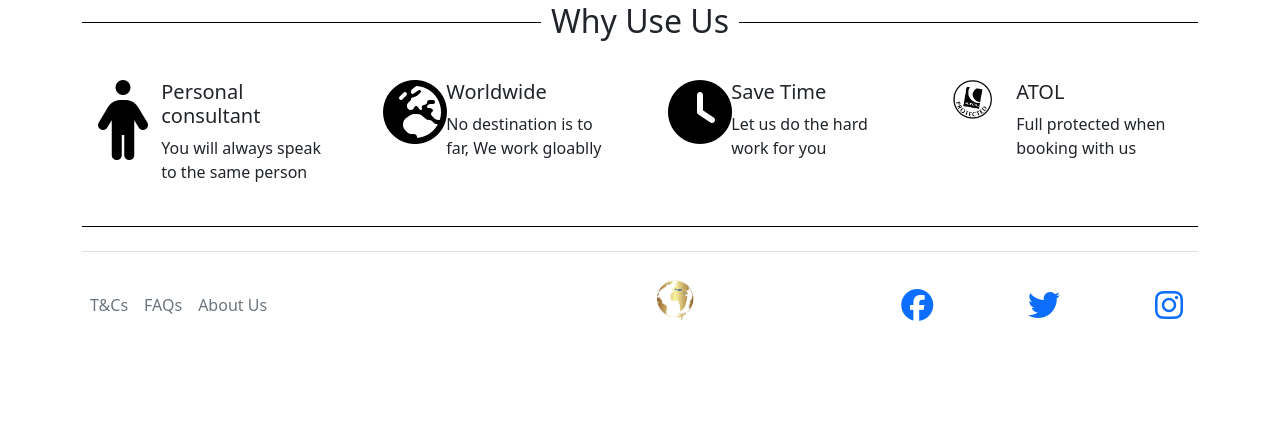
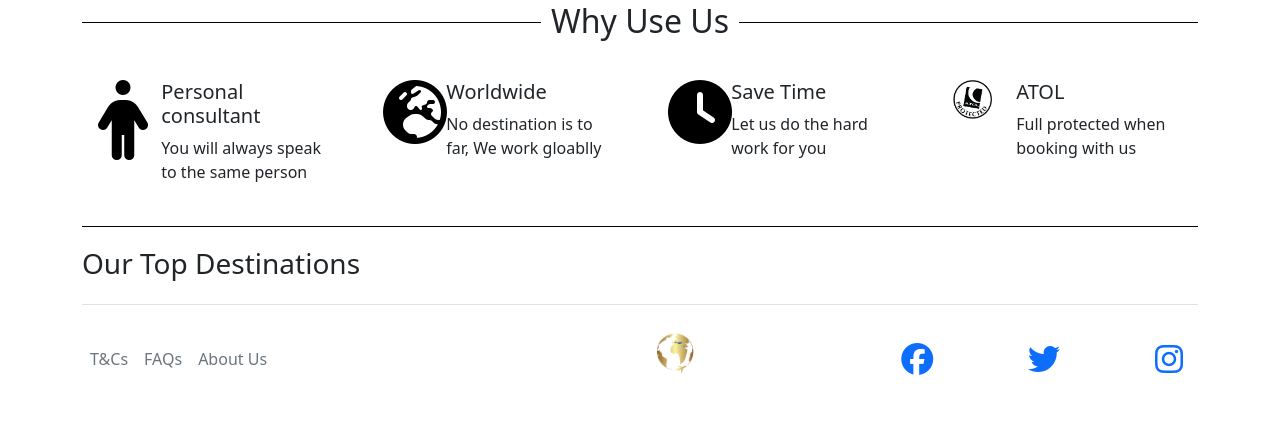
Before and after one commit to georgeehall/YourTravelCompanion, a PHP site: page /Index.php in a window 1280 px wide. Shown: the part 799-1235 px from the top of the page. Before the commit the page ends 1120 px from the top, so only its background shows below. Run offline with PHP 8.4, Linux system fonts and the light colour scheme; some libraries are stand-ins or nearby versions; grey boxes are pictures that could not be loaded.

Commit message:
Continuing with layout

```diff
--- a/Index.php
+++ b/Index.php
@@ -359,6 +359,7 @@
             </div><!-- Col 3 End -->
         </div><!-- Row End -->
         <h2></h2>
+        <h3>Our Top Destinations</h3>
         <!-- Footer Start -->
         <footer class="d-flex flex-wrap justify-content-between align-items-center py-3 my-4 border-top"
             style="position: relative; z-index: 1;">
```
